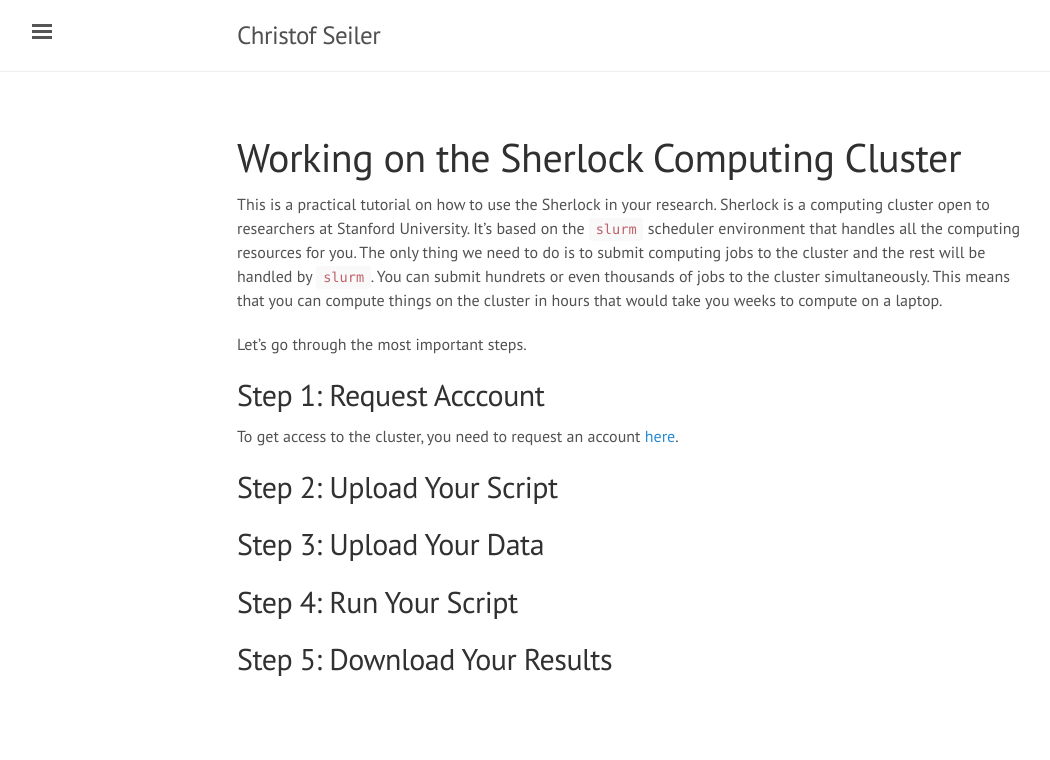
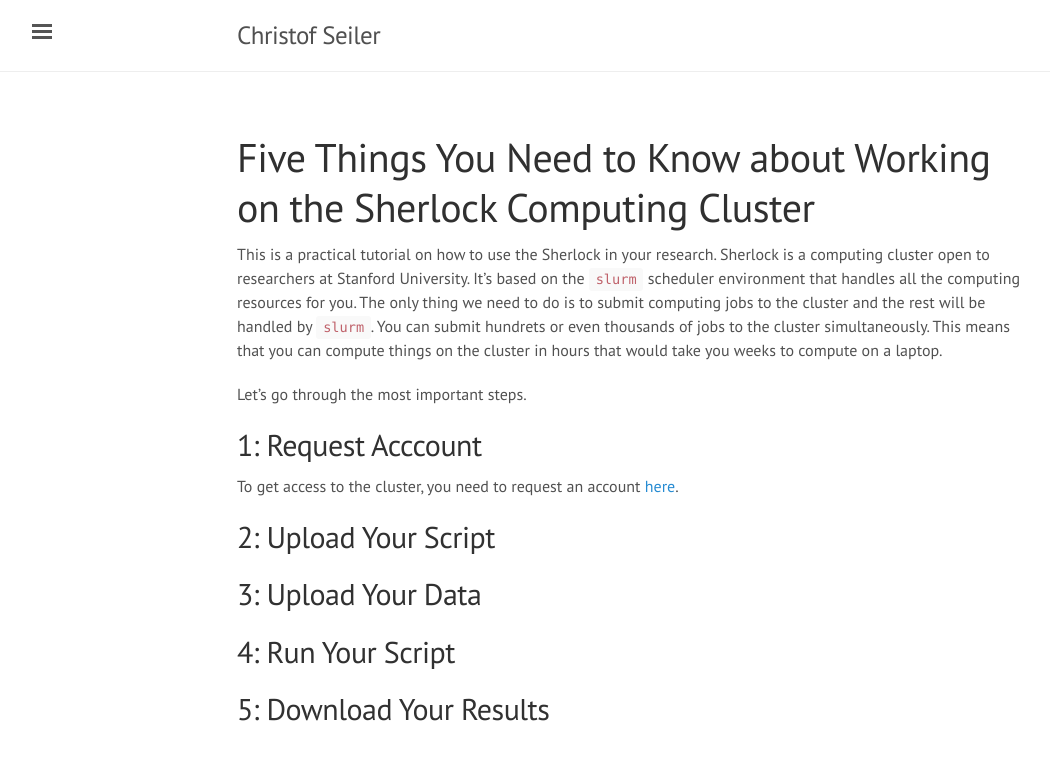
Before and after one commit to ChristofSeiler/ChristofSeiler.github.io, a Jekyll site: the page built from sherlock.md, in a window 1280 px wide. Shown: the top 760 px of the page, without its empty margins (3-1053 px from the left). Built offline with Jekyll 4.4.1, drawn with Linux system fonts in a browser that asks for light colours.

Commit message:
Update sherlock.md

```diff
--- a/sherlock.md
+++ b/sherlock.md
@@ -1,20 +1,20 @@
 ---
 layout: page
-title: Working on the Sherlock Computing Cluster
+title: Five Things You Need to Know about Working on the Sherlock Computing Cluster
 ---
 
 This is a practical tutorial on how to use the Sherlock in your research. Sherlock is a computing cluster open to researchers at Stanford University. It's based on the `slurm` scheduler environment that handles all the computing resources for you. The only thing we need to do is to submit computing jobs to the cluster and the rest will be handled by `slurm`. You can submit hundrets or even thousands of jobs to the cluster simultaneously. This means that you can compute things on the cluster in hours that would take you weeks to compute on a laptop.
 
 Let's go through the most important steps.
 
-## Step 1: Request Acccount
+## 1: Request Acccount
 
 To get access to the cluster, you need to request an account [here](http://www.sherlock.stanford.edu/docs/getting-started/prerequisites/#how-to-request-an-account).
 
-## Step 2: Upload Your Script
+## 2: Upload Your Script
 
-## Step 3: Upload Your Data
+## 3: Upload Your Data
 
-## Step 4: Run Your Script
+## 4: Run Your Script
 
-## Step 5: Download Your Results
+## 5: Download Your Results
```
